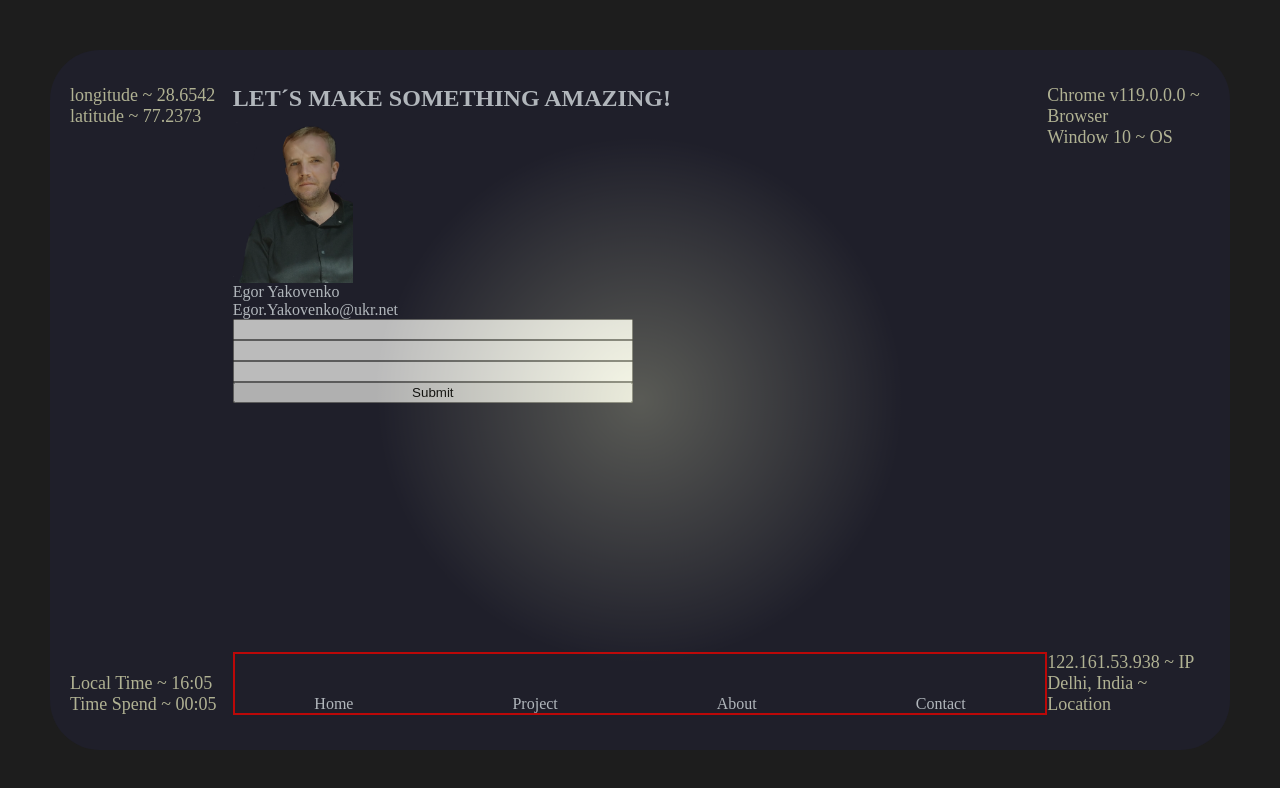
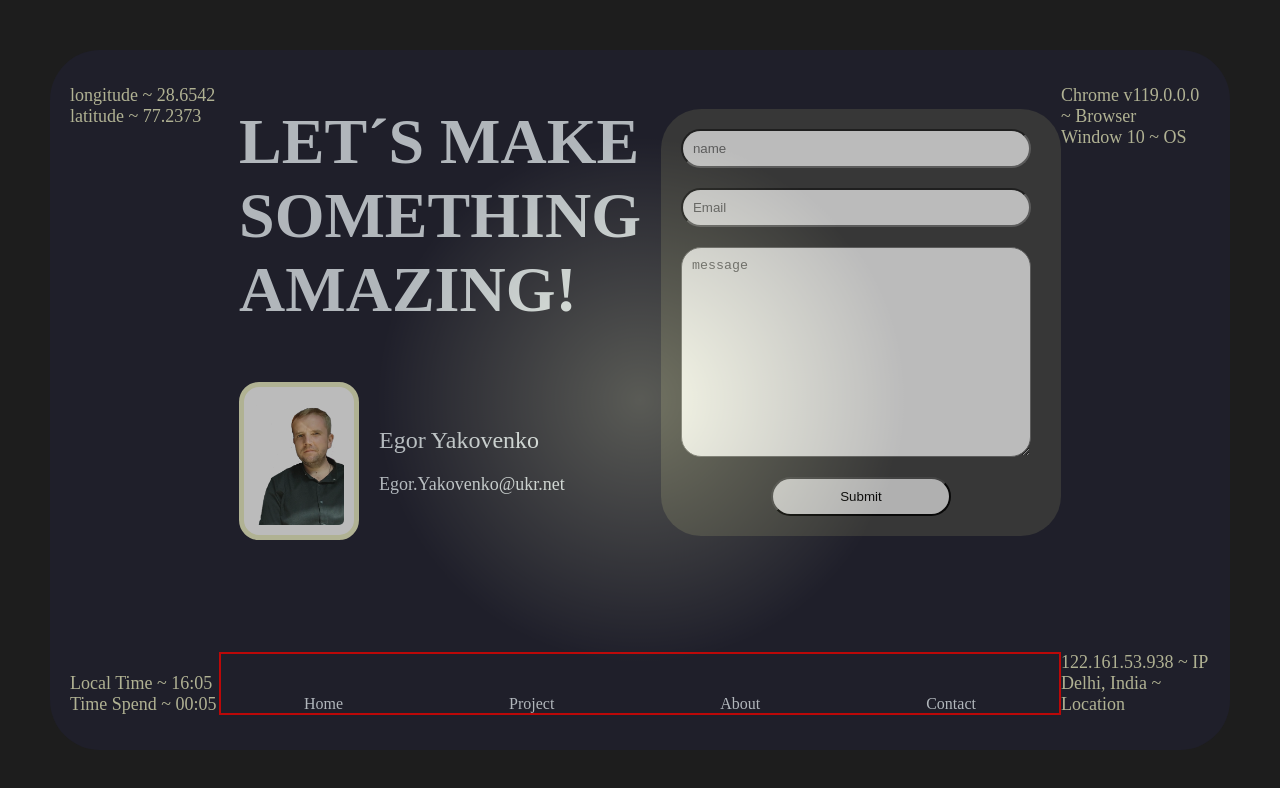
Before and after one commit to EgorYakovenko/portfolio, a React (Vite) app: page /contact in a window 1280 px wide. Shown: the top 788 px of the page. Built offline with nearby package versions, Linux system fonts and the light colour scheme; a web font is replaced by a local one.

Commit message:
add styles contacts

```diff
--- a/src/components/Contact.jsx
+++ b/src/components/Contact.jsx
@@ -9,10 +9,20 @@ export default function Contact() {
   return (
     <>
       <section className="contacts">
-        <h2 className="contacts__propose">LET´S MAKE SOMETHING AMAZING!</h2>
-        <img src="../../public/foto.png" alt="" width={120} />
-        <p className="contacts__name">Egor Yakovenko</p>
-        <p className="contacts__email">Egor.Yakovenko@ukr.net</p>
+        <div className="contacts__doit">
+          <h2 className="contacts__propose">LET´S MAKE SOMETHING AMAZING!</h2>
+          <div className="contacts__details">
+            <img
+              className="contacts__foto"
+              src="../../public/foto.png"
+              alt=""
+            />
+            <div>
+              <p className="contacts__name">Egor Yakovenko</p>
+              <p className="contacts__email">Egor.Yakovenko@ukr.net</p>
+            </div>
+          </div>
+        </div>
 
         <Formik
           initialValues={{
@@ -23,12 +33,25 @@ export default function Contact() {
           onSubmit={handleSubmit}
         >
           <Form className="contacts__form-container">
-            <Field className="contacts__input" type="text" name="name"></Field>
-            <Field className="contacts__input" type="email" name="mail"></Field>
+            <Field
+              className="contacts__input"
+              type="text"
+              name="name"
+              placeholder="name"
+            ></Field>
+            <Field
+              className="contacts__input"
+              type="email"
+              name="mail"
+              placeholder="Email"
+            ></Field>
             <Field
               className="contacts__area"
+              as="textarea"
+              rows="15"
               type="text"
               name="message"
+              placeholder="message"
             ></Field>
             <button className="contacts__button" type="submit">
               Submit
--- a/src/scss/contact.scss
+++ b/src/scss/contact.scss
@@ -2,11 +2,76 @@
 @import "./common/vars";
 
 .contacts {
+  display: grid;
+  grid-template-columns: 1fr 1fr;
+  grid-template-rows: 1fr;
+  //   margin-top: 50%;
+  align-items: center;
+  justify-items: center;
+
+  &__doit {
+    grid-column: 1 / 2;
+    grid-row: 1 / 2;
+    padding: 20px;
+  }
+
+  &__propose {
+    font-size: 64px;
+    margin-bottom: 55px;
+  }
+
+  &__details {
+    display: flex;
+    align-items: center;
+  }
+
+  &__foto {
+    width: 120px;
+    border: 5px solid #eff1c5;
+    padding: 10px;
+    border-radius: 20px;
+    background-color: white;
+  }
+
+  &__name {
+    font-size: 24px;
+    padding-left: 20px;
+    padding-bottom: 20px;
+  }
+
+  &__email {
+    font-size: 18px;
+    padding-left: 20px;
+  }
+
   &__form-container {
     display: flex;
     flex-direction: column;
-    max-width: 400px;
+    // justify-content: center;
+
+    min-width: 400px;
     background-color: rgb(66, 66, 66);
+    border-radius: 40px;
+    padding: 20px;
+  }
+  &__input {
+    max-width: 350px;
+    padding: 10px;
+    margin-bottom: 20px;
+    border-radius: 20px;
+  }
+  &__area {
+    max-width: 350px;
+    max-height: 210px;
+    padding: 10px;
+    margin-bottom: 20px;
+    border-radius: 20px;
+  }
+  &__button {
+    max-width: 210px;
+    padding: 10px 67px;
+    border-radius: 20px;
+    margin: 0 auto;
   }
 }
 // .contacts {
```
